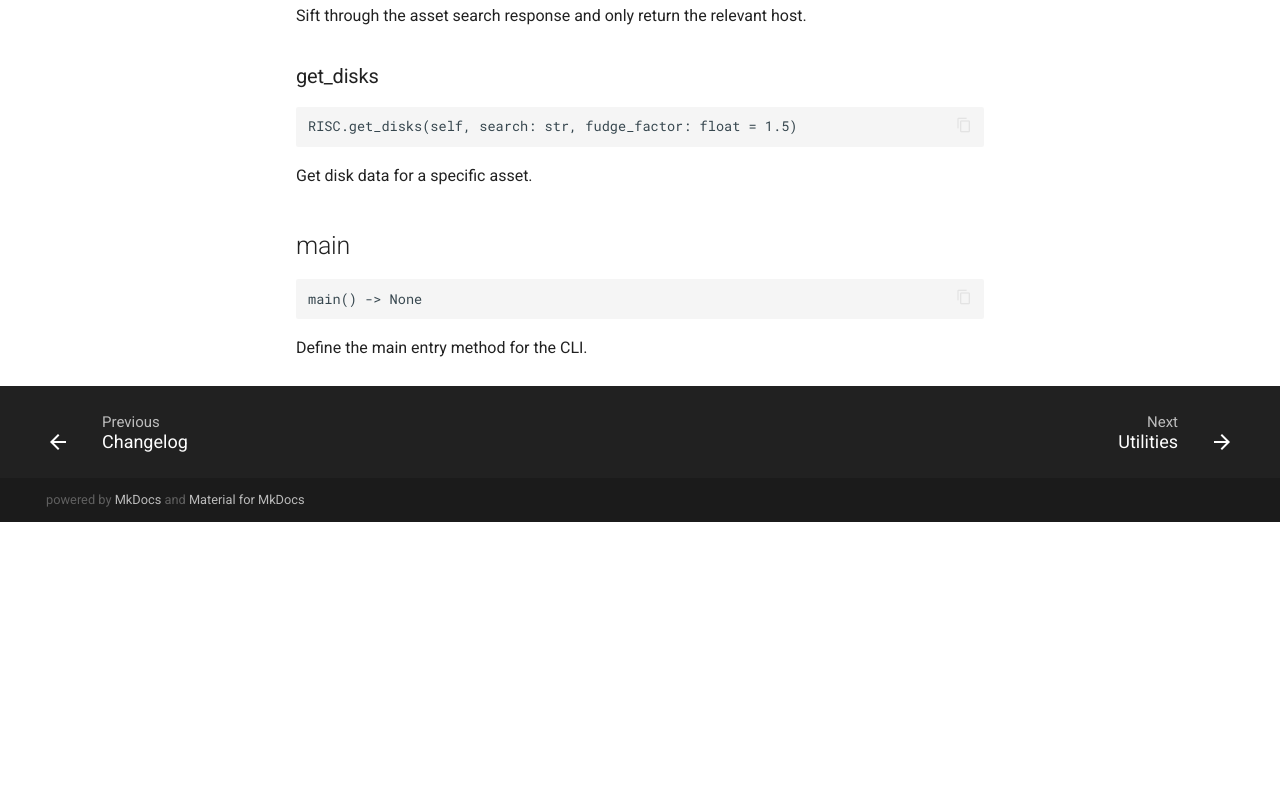
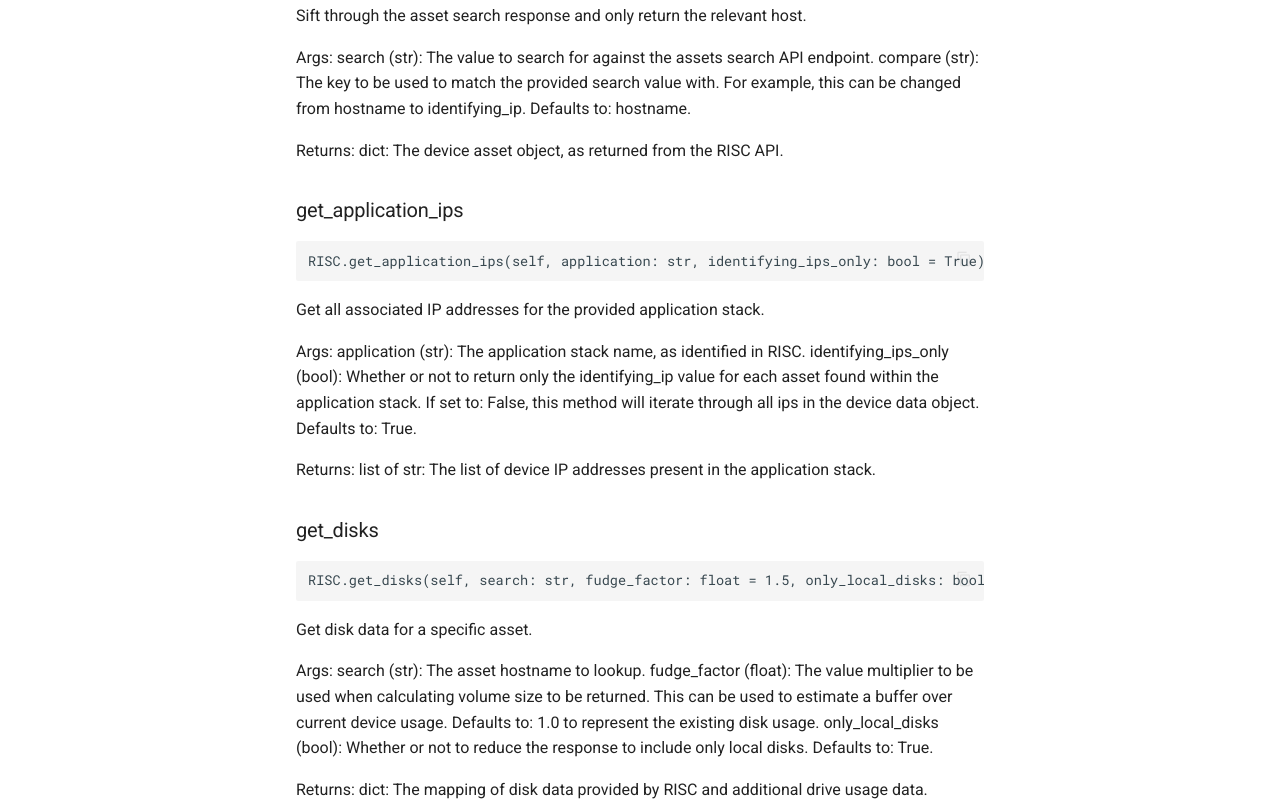
Before and after one commit to ollionorg/risc-python, a plain HTML site: page code/risc/main/index.html in a window 1280 px wide. Shown: the part 3873-4680 px from the top of the page. Before the commit the page ends 4395 px from the top, so only its background shows below. Drawn offline with Linux system fonts and the light colour scheme; no server answers.

Commit message:
Automated deployment: Thu Oct 31 19:04:19 UTC 2019 72f222ecba846ddc5c13155c7b1b8b63d6ba609d

```diff
--- a/code/risc/main/index.html
+++ b/code/risc/main/index.html
@@ -576,13 +576,44 @@
 <pre><code class="python">RISC.get_server(self, search: str = '', compare: str = 'hostname') -&gt; Dict[str, Any]
 </code></pre>
 
-<p>Sift through the asset search response and only return the relevant host.
-<h3 id="risc.main.RISC.get_disks">get_disks</h3></p>
-<pre><code class="python">RISC.get_disks(self, search: str, fudge_factor: float = 1.5)
+<p>Sift through the asset search response and only return the relevant host.</p>
+<p>Args:
+    search (str): The value to search for against the assets search API endpoint.
+    compare (str): The key to be used to match the provided search value with.
+        For example, this can be changed from hostname to identifying_ip.
+        Defaults to: hostname.</p>
+<p>Returns:
+    dict: The device asset object, as returned from the RISC API.</p>
+<h3 id="risc.main.RISC.get_application_ips">get_application_ips</h3>
+
+<pre><code class="python">RISC.get_application_ips(self, application: str, identifying_ips_only: bool = True)
 </code></pre>
 
-<p>Get disk data for a specific asset.
-<h2 id="risc.main.main">main</h2></p>
+<p>Get all associated IP addresses for the provided application stack.</p>
+<p>Args:
+    application (str): The application stack name, as identified in RISC.
+    identifying_ips_only (bool): Whether or not to return only the identifying_ip value
+        for each asset found within the application stack. If set to: False, this method
+        will iterate through all ips in the device data object. Defaults to: True.</p>
+<p>Returns:
+    list of str: The list of device IP addresses present in the application stack.</p>
+<h3 id="risc.main.RISC.get_disks">get_disks</h3>
+
+<pre><code class="python">RISC.get_disks(self, search: str, fudge_factor: float = 1.5, only_local_disks: bool = True) -&gt; Dict[str, Any]
+</code></pre>
+
+<p>Get disk data for a specific asset.</p>
+<p>Args:
+    search (str): The asset hostname to lookup.
+    fudge_factor (float): The value multiplier to be used when calculating volume size
+        to be returned.  This can be used to estimate a buffer over current device usage.
+        Defaults to: 1.0 to represent the existing disk usage.
+    only_local_disks (bool): Whether or not to reduce the response to include only local disks.
+        Defaults to: True.</p>
+<p>Returns:
+    dict: The mapping of disk data provided by RISC and additional drive usage data.</p>
+<h2 id="risc.main.main">main</h2>
+
 <pre><code class="python">main() -&gt; None
 </code></pre>
 
```
Also changed, not shown: search/search_index.json (+1 -1 lines), 1 other file.
